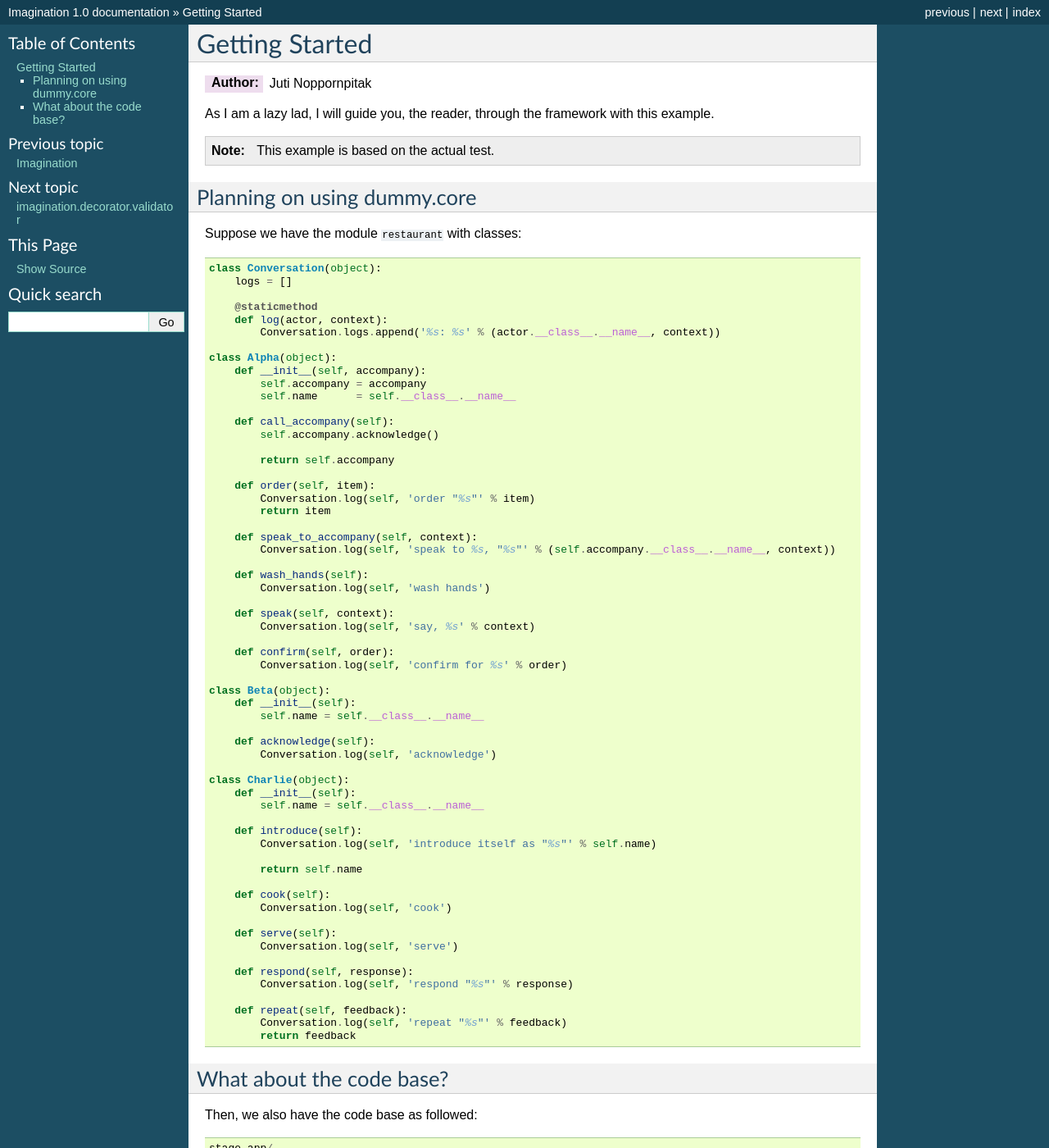
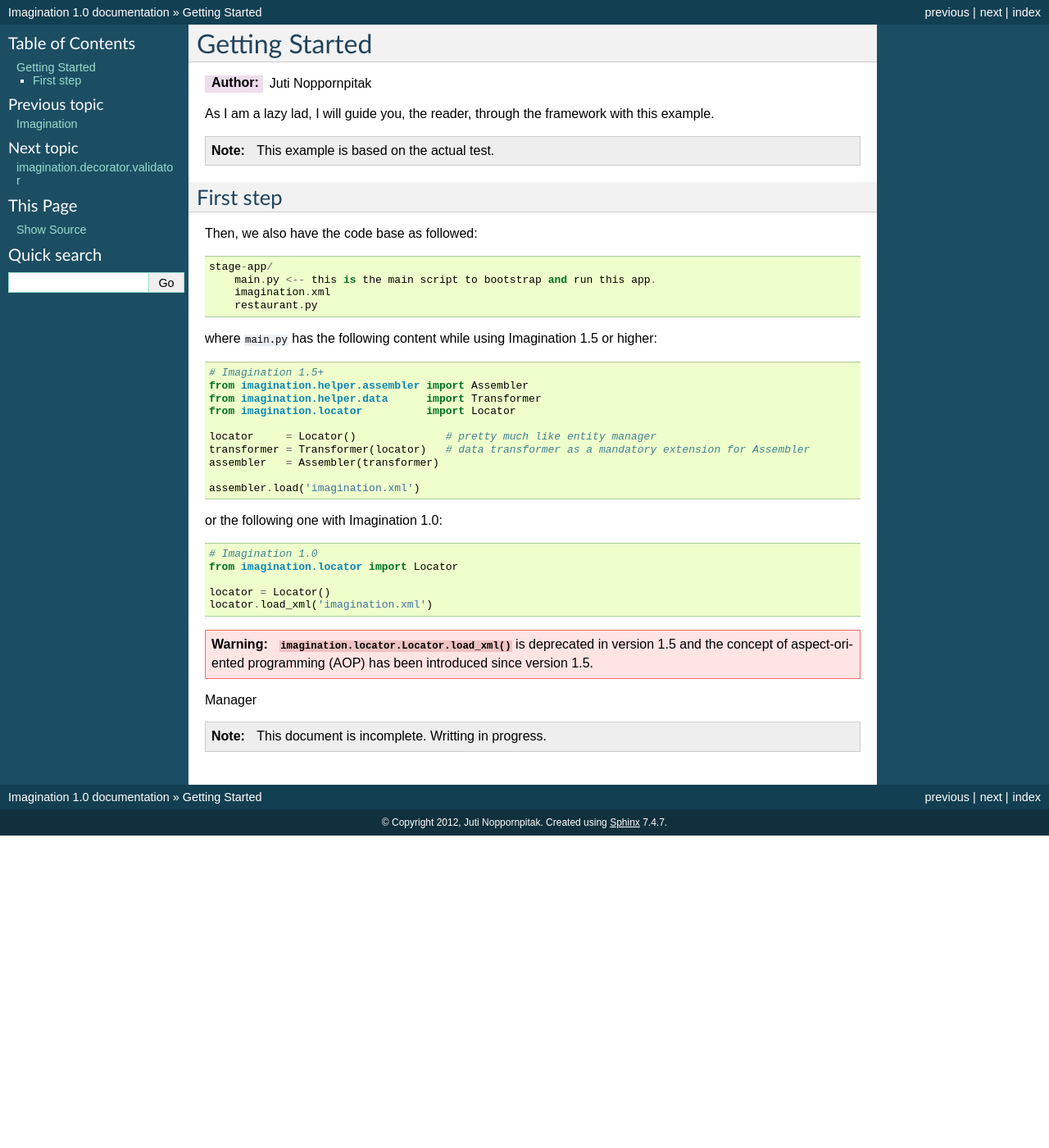
Before and after one commit to shiroyuki/Imagination, a Sphinx documentation site: the page built from docs/source/getting_started.rst, in a window 1280 px wide and 1400 px high. Shown: the whole window at 82% size. Built offline with Sphinx 7.4.7, drawn with Linux system fonts in a browser that asks for light colours; formulas are drawn with MathJax 3.

Commit message:
Refactored the code, added the option 'interceptable' to prevent interceptors and updated the documentation

```diff
--- a/docs/source/getting_started.rst
+++ b/docs/source/getting_started.rst
@@ -8,75 +8,8 @@ As I am a lazy lad, I will guide you, the reader, through the framework with thi
 .. note::
     This example is based on the actual test.
 
-Planning on using dummy.core
-----------------------------
-
-Suppose we have the module ``restaurant`` with classes::
-
-    class Conversation(object):
-        logs = []
-
-        @staticmethod
-        def log(actor, context):
-            Conversation.logs.append('%s: %s' % (actor.__class__.__name__, context))
-
-    class Alpha(object):
-        def __init__(self, accompany):
-            self.accompany = accompany
-            self.name      = self.__class__.__name__
-
-        def call_accompany(self):
-            self.accompany.acknowledge()
-
-            return self.accompany
-
-        def order(self, item):
-            Conversation.log(self, 'order "%s"' % item)
-            return item
-
-        def speak_to_accompany(self, context):
-            Conversation.log(self, 'speak to %s, "%s"' % (self.accompany.__class__.__name__, context))
-
-        def wash_hands(self):
-            Conversation.log(self, 'wash hands')
-
-        def speak(self, context):
-            Conversation.log(self, 'say, %s' % context)
-
-        def confirm(self, order):
-            Conversation.log(self, 'confirm for %s' % order)
-
-    class Beta(object):
-        def __init__(self):
-            self.name = self.__class__.__name__
-
-        def acknowledge(self):
-            Conversation.log(self, 'acknowledge')
-
-    class Charlie(object):
-        def __init__(self):
-            self.name = self.__class__.__name__
-
-        def introduce(self):
-            Conversation.log(self, 'introduce itself as "%s"' % self.name)
-
-            return self.name
-
-        def cook(self):
-            Conversation.log(self, 'cook')
-
-        def serve(self):
-            Conversation.log(self, 'serve')
-
-        def respond(self, response):
-            Conversation.log(self, 'respond "%s"' % response)
-
-        def repeat(self, feedback):
-            Conversation.log(self, 'repeat "%s"' % feedback)
-            return feedback
-
-What about the code base?
--------------------------
+First step
+----------
 
 Then, we also have the code base as followed::
 
@@ -111,5 +44,7 @@ or the following one with Imagination 1.0::
     and the concept of aspect-oriented programming (AOP) has been introduced
     since version 1.5.
 
+Manager
+
 .. note::
     This document is incomplete. Writting in progress.
```
Also changed, not shown: 8 other files.
